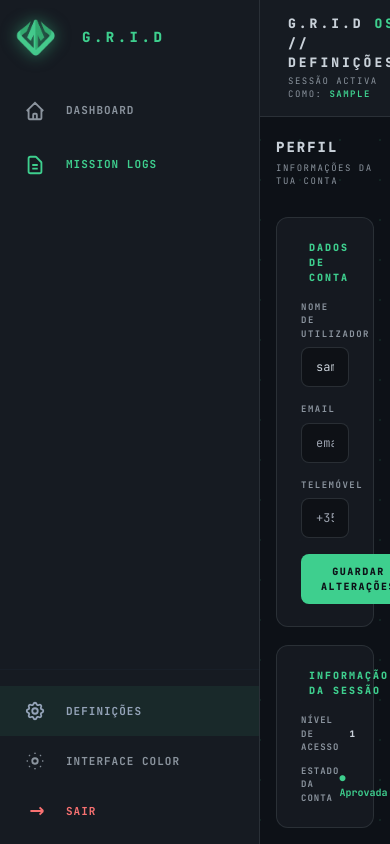
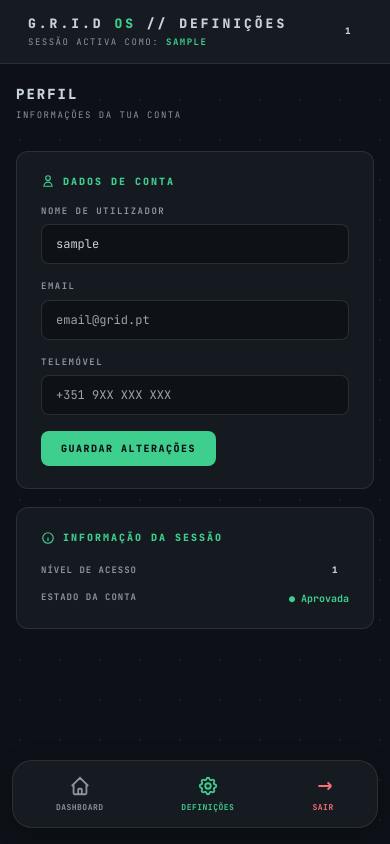
Before and after one commit to Leonardo-Costa20/G.R.I.D, a Flask app: page /settings in a window 390 px wide. Run offline with Flask 3, Linux system fonts and the light colour scheme; the visitor is signed in with stand-in values (Sample User, id 1); some libraries are stand-ins or nearby versions.

Commit message:
mobile dashboard

```diff
--- a/routes/profile.py
+++ b/routes/profile.py
@@ -7,14 +7,16 @@ def settings_page():
         return redirect(url_for('login'))
 
     email = ''
+    phone = ''
     if supabase:
         try:
-            res = supabase.table('users').select('email').eq('username', session['username']).single().execute()
+            res = supabase.table('users').select('email, telemovel').eq('username', session['username']).single().execute()
             email = res.data.get('email', '') if res.data else ''
+            phone = res.data.get('telemovel', '') if res.data else ''
         except Exception:
             pass
 
-    return render_template('settings.html', username=session.get('username'), role=session.get('role'), email=email)
+    return render_template('settings.html', username=session.get('username'), role=session.get('role'), email=email, phone=phone)
 
 
 def api_profile():
@@ -26,6 +28,7 @@ def api_profile():
     data = request.get_json(silent=True) or {}
     new_username = data.get('username', '').strip()
     new_email = data.get('email', '').strip().lower()
+    new_phone = data.get('phone', '').strip()
 
     if not new_username:
         return jsonify({'error': 'Username não pode estar vazio.'}), 400
@@ -34,6 +37,7 @@ def api_profile():
         update = {'username': new_username}
         if new_email:
             update['email'] = new_email
+        update['telemovel'] = new_phone
         supabase.table('users').update(update).eq('username', session['username']).execute()
         session['username'] = new_username
         return jsonify({'status': 'ok'})
--- a/templates/index.html
+++ b/templates/index.html
@@ -94,13 +94,15 @@
         /* Drawer mobile de sensores */
         #mobile-sensor-drawer {
             display: none;
-            position: fixed; bottom: calc(88px + env(safe-area-inset-bottom, 0px)); left: 0; right: 0;
+            position: fixed; bottom: calc(88px + env(safe-area-inset-bottom, 0px)); left: 12px; right: 12px;
             z-index: 999;
             background: var(--sidebar-bg);
-            border-top: 1px solid var(--win-border);
+            border: 1px solid var(--win-border);
+            border-radius: 20px;
             padding: 12px;
             grid-template-columns: repeat(3, 1fr);
             gap: 8px;
+            box-shadow: 0 -4px 24px rgba(0,0,0,0.18);
         }
         .drawer-btn {
             display: flex; flex-direction: column; align-items: center; justify-content: center; gap: 6px;
--- a/templates/settings.html
+++ b/templates/settings.html
@@ -268,8 +268,31 @@
         /* ── Mobile ── */
         @media (max-width: 768px) {
             #settings-tabs { display: none; }
-            #settings-panels { padding: 20px 16px; }
+            #settings-panels { padding: 20px 16px 100px; }
+            #sidebar { display: none !important; }
+            #settings-bottom-nav { display: flex !important; }
         }
+        /* ── Bottom nav mobile (settings) ── */
+        #settings-bottom-nav {
+            display: none;
+            position: fixed; bottom: 16px; left: 12px; right: 12px; z-index: 1000;
+            background: var(--sidebar-bg);
+            border: 1px solid var(--win-border);
+            border-radius: 20px;
+            box-shadow: 0 4px 24px rgba(0,0,0,0.18);
+            padding: 10px 4px calc(10px + env(safe-area-inset-bottom, 0px));
+            justify-content: space-around; align-items: center;
+        }
+        #settings-bottom-nav .bnav-item {
+            display: flex; flex-direction: column; align-items: center; gap: 4px;
+            background: none; border: none; cursor: pointer;
+            color: var(--text-nav); font-size: 8px; font-weight: 700;
+            text-transform: uppercase; letter-spacing: 0.5px;
+            text-decoration: none; padding: 4px 12px;
+        }
+        #settings-bottom-nav .bnav-item svg { width: 22px; height: 22px; stroke: currentColor; fill: none; }
+        #settings-bottom-nav .bnav-item.active { color: var(--accent); }
+        #settings-bottom-nav .bnav-item.red { color: #f87171; }
     </style>
 </head>
 <body>
@@ -867,5 +890,19 @@
         loadPrefs();
         loadRoverStatus();
     </script>
+    <nav id="settings-bottom-nav">
+        <a href="/" class="bnav-item">
+            <svg viewBox="0 0 24 24"><path stroke-width="2" d="M3 12l2-2m0 0l7-7 7 7M5 10v10a1 1 0 001 1h3m10-11l2 2m-2-2v10a1 1 0 01-1 1h-3m-6 0a1 1 0 001-1v-4a1 1 0 011-1h2a1 1 0 011 1v4a1 1 0 001 1m-6 0h6"/></svg>
+            <span>Dashboard</span>
+        </a>
+        <a href="/settings" class="bnav-item active">
+            <svg viewBox="0 0 24 24"><path stroke-width="2" d="M10.325 4.317c.426-1.756 2.924-1.756 3.35 0a1.724 1.724 0 002.573 1.066c1.543-.94 3.31.826 2.37 2.37a1.724 1.724 0 001.065 2.572c1.756.426 1.756 2.924 0 3.35a1.724 1.724 0 00-1.066 2.573c.94 1.543-.826 3.31-2.37 2.37a1.724 1.724 0 00-2.572 1.065c-.426 1.756-2.924 1.756-3.35 0a1.724 1.724 0 00-2.573-1.066c-1.543.94-3.31-.826-2.37-2.37a1.724 1.724 0 00-1.065-2.572c-1.756-.426-1.756-2.924 0-3.35a1.724 1.724 0 001.066-2.573c-.94-1.543.826-3.31 2.37-2.37.996.608 2.296.07 2.572-1.065z"/><circle cx="12" cy="12" r="3" stroke-width="2"/></svg>
+            <span>Definições</span>
+        </a>
+        <a href="/logout" class="bnav-item red">
+            <svg viewBox="0 0 24 24"><path stroke-width="2" d="M17 16l4-4m0 0l-4-4m4 4H7"/></svg>
+            <span>Sair</span>
+        </a>
+    </nav>
 </body>
 </html>
```
